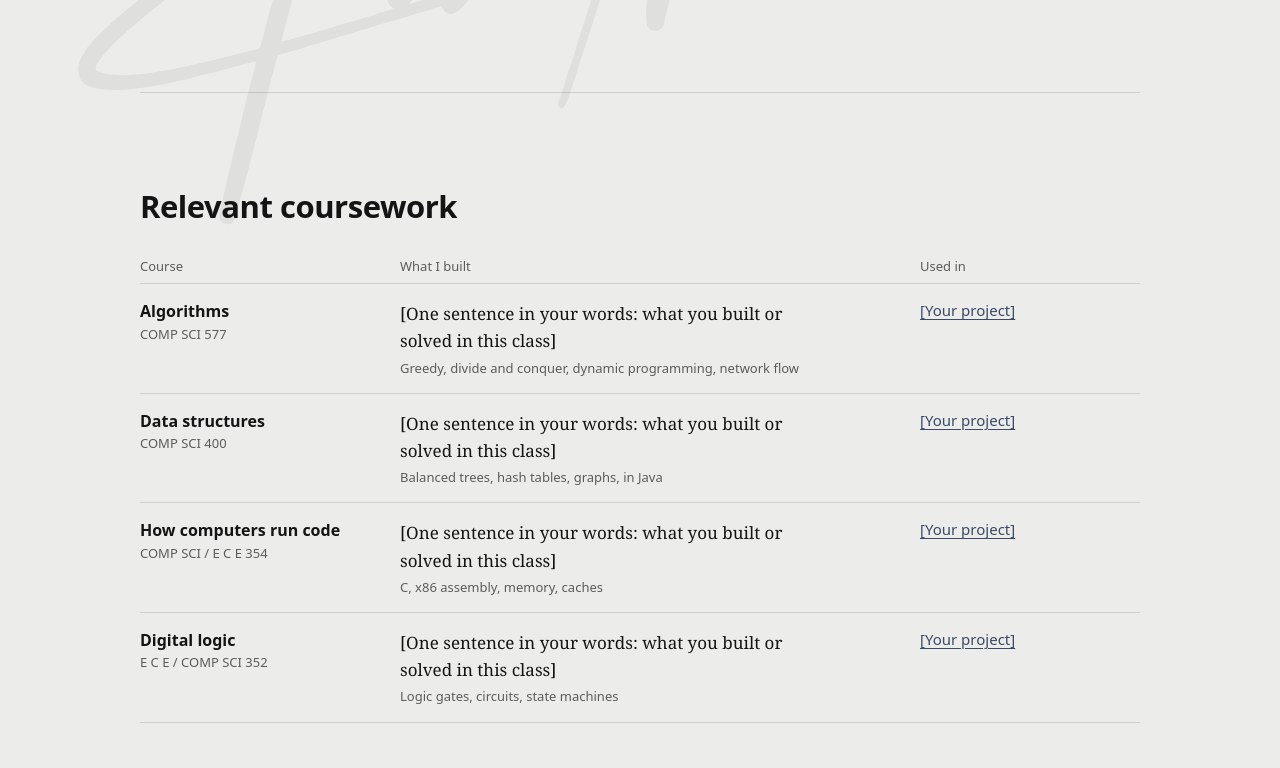
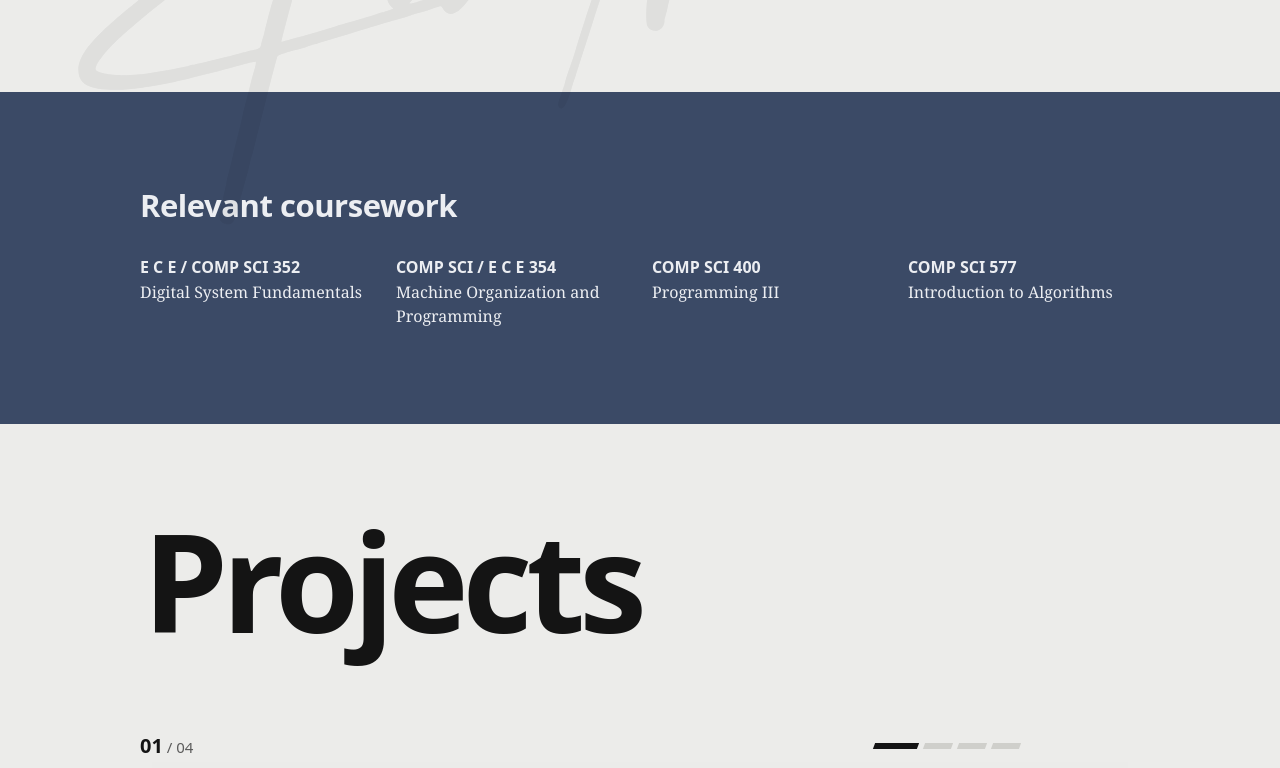
Before and after one commit to rohannuthi7/rohannuthi7.github.io, an Astro site: page / in a window 1280 px wide. Shown: the part 552-1320 px from the top of the page. Built offline with nearby package versions, Linux system fonts and the light colour scheme; Astro itself is replaced by a stand-in of ours.

Commit message:
Revert "Rebuild coursework as a table and unify section headings"
This reverts commit d7dbfea63e340ab5e5040ec1cf1f4c0e78426a4b.

```diff
--- a/src/components/ProjectDeck.astro
+++ b/src/components/ProjectDeck.astro
@@ -15,8 +15,8 @@ const { projects } = Astro.props;
 const pad = (n: number) => String(n).padStart(2, '0');
 ---
 <section id="projects" class="section deck" aria-labelledby="projects-title">
-  <div class="container">
-    <h2 id="projects-title" class="h2 section-title">Projects</h2>
+  <div class="container deck-head">
+    <h2 id="projects-title" class="deck-title">Projects</h2>
   </div>
   <div class="deck-container runway">
     <div class="stage">
--- a/src/data/coursework.ts
+++ b/src/data/coursework.ts
@@ -1,19 +1,6 @@
-// Courses shown on the home page, highest catalogue number first.
-//
-// `name` is the plain-English name; `number` is the catalogue listing.
-// `built` is one sentence, in Rohan's words, on what he built or solved in the
-// class. `project` is the slug of a project on this site that used the course
-// (a folder name under src/content/projects). Until either is filled in, the
-// page shows a bracketed placeholder. `term` is set only while a course is in
-// progress.
-export type Course = {
-  number: string;
-  name: string;
-  topics: string;
-  built?: string;
-  project?: string;
-  term?: string;
-};
+// Courses shown on the home page, lowest catalogue number first. `term` is
+// set only while a course is in progress.
+export type Course = { number: string; title: string; term?: string };
 
 /** "COMP SCI / E C E 354" -> 354 */
 export function catalogNumber(course: Course): number {
@@ -21,24 +8,8 @@ export function catalogNumber(course: Course): number {
 }
 
 export const coursework: Course[] = [
-  {
-    number: 'COMP SCI 577',
-    name: 'Algorithms',
-    topics: 'Greedy, divide and conquer, dynamic programming, network flow',
-  },
-  {
-    number: 'COMP SCI 400',
-    name: 'Data structures',
-    topics: 'Balanced trees, hash tables, graphs, in Java',
-  },
-  {
-    number: 'COMP SCI / E C E 354',
-    name: 'How computers run code',
-    topics: 'C, x86 assembly, memory, caches',
-  },
-  {
-    number: 'E C E / COMP SCI 352',
-    name: 'Digital logic',
-    topics: 'Logic gates, circuits, state machines',
-  },
+  { number: 'E C E / COMP SCI 352', title: 'Digital System Fundamentals' },
+  { number: 'COMP SCI / E C E 354', title: 'Machine Organization and Programming' },
+  { number: 'COMP SCI 400', title: 'Programming III' },
+  { number: 'COMP SCI 577', title: 'Introduction to Algorithms' },
 ];
--- a/src/pages/index.astro
+++ b/src/pages/index.astro
@@ -18,7 +18,7 @@ const experience = (await getCollection('experience')).sort(byStartDesc);
 // The signature again, large and faint behind the intro. Decorative: the
 // footer copy carries the accessible name.
 const watermark = signatureSvg.replace(/ role="img" aria-label="[^"]*" class="signature"/, ' aria-hidden="true" focusable="false" class="intro-signature"');
-const byNumber = (a: { number: string }, b: { number: string }) => catalogNumber(b) - catalogNumber(a);
+const byNumber = (a: { number: string }, b: { number: string }) => catalogNumber(a) - catalogNumber(b);
 ---
 <Base title={site.title} description={site.description} ogImage="/og/home.png" signature>
   <div class="intro">
@@ -51,34 +51,17 @@ const byNumber = (a: { number: string }, b: { number: string }) => catalogNumber
   </section>
   </div>
 
-  <section id="coursework" class="section section-ruled">
+  <section id="coursework" class="section section-case">
     <div class="container">
       <h2 class="h2 section-title">Relevant coursework</h2>
-      <table class="courses">
-        <thead>
-          <tr><th scope="col">Course</th><th scope="col">What I built</th><th scope="col">Used in</th></tr>
-        </thead>
-        <tbody>
-          {[...coursework].sort(byNumber).map((c) => {
-            const used = projects.find((p) => p.id === c.project);
-            return (
-              <tr>
-                <th scope="row" class="course-name">
-                  {c.name}
-                  <span class="course-num">{c.number}{c.term && ` (${c.term})`}</span>
-                </th>
-                <td class="course-built">
-                  <p>{c.built ?? '[One sentence in your words: what you built or solved in this class]'}</p>
-                  <p class="course-topics">{c.topics}</p>
-                </td>
-                <td class="course-used">
-                  {used ? <a href={`/projects/${used.id}`}>{used.data.title}</a> : <span class="todo-link">[Your project]</span>}
-                </td>
-              </tr>
-            );
-          })}
-        </tbody>
-      </table>
+      <ul class="courses">
+        {[...coursework].sort(byNumber).map((c) => (
+          <li class="course">
+            <span class="course-num">{c.number}</span>
+            <span class="course-title">{c.title}{c.term && <span class="kicker term">{c.term}</span>}</span>
+          </li>
+        ))}
+      </ul>
     </div>
   </section>
 
--- a/src/styles/site.css
+++ b/src/styles/site.css
@@ -73,19 +73,17 @@ h1, h2, h3 { text-wrap: balance; }
 @media (max-width: 720px) { .lrow { grid-template-columns: minmax(0, 1fr); } .lrow .kicker { padding-bottom: 8px; } }
 
 /* Section rhythm: every section after About has 96px above and below, the
-   h2, then 32px to content. Coursework sits on the page background
-   under a hairline; Skills keeps the tinted surface. */
+   h2, then 32px to content. Surfaces alternate page / tint / page; the
+   surface edge is the boundary, so there are no hairlines between sections. */
 .section { padding-top: var(--space-12); padding-bottom: var(--space-12); }
 .section-tint { background: var(--surface); --line: var(--surface-line); --img-border: var(--surface-line); }
-/* A section on the page background, set off from the one above by a hairline
-   the width of the content column. */
-.section-ruled { padding-top: 0; }
-.section-ruled > .container::before { content: ""; display: block; border-top: 1px solid var(--line); margin-bottom: var(--space-12); }
+/* Slate-blue surface, the same --case-bg as the project pages and card hover
+   bar. Text 7.7:1 and muted 5.4:1 on the light-mode blue (more in dark mode). */
+.section-case { background: var(--case-bg); color: var(--case-fg); --fg: var(--case-fg); --muted: #C3CAD6; --line: rgb(255 255 255 / 0.2); --img-border: transparent; }
 .section-title { margin-bottom: var(--space-4); }
 @media (max-width: 720px) {
   .section { padding-top: var(--space-8); padding-bottom: var(--space-8); }
   .section-title { margin-bottom: var(--space-3); }
-  .section-ruled > .container::before { margin-bottom: var(--space-8); }
 }
 
 /* About. The intro wraps the hero and About so the signature can sit behind
@@ -122,34 +120,21 @@ h1, h2, h3 { text-wrap: balance; }
 }
 @media (max-width: 480px) { .hero h1 { font-size: 40px; } .lede { font-size: 17px; } .h2 { font-size: 25px; } .body { font-size: 16px; } }
 
-/* Coursework: a three-column table. Course name and number, what was built
-   (serif, with the topics underneath), and the project that used it. */
-.courses { width: 100%; border-collapse: collapse; text-align: left; font-family: var(--font-sans); }
-.courses th, .courses td { padding: 16px 24px 16px 0; vertical-align: top; border-bottom: 1px solid var(--line); }
-.courses th:last-child, .courses td:last-child { padding-right: 0; }
-.courses thead th { padding-top: 0; padding-bottom: 8px; font-size: 13px; line-height: 1.4; font-weight: 400; color: var(--muted); }
-.course-name { width: 26%; font-size: 16px; line-height: 1.4; font-weight: 600; }
-.course-num { display: block; margin-top: 2px; font-size: 13px; font-weight: 400; color: var(--muted); }
-.course-built p:first-child { font-family: var(--font-serif); font-size: 17px; line-height: 1.6; max-width: 46ch; text-wrap: pretty; }
-.course-topics { margin-top: 4px; font-size: 13px; line-height: 1.4; color: var(--muted); }
-.course-used { width: 22%; font-size: 15px; line-height: 1.4; }
-.todo-link { color: var(--accent); text-decoration: underline; text-underline-offset: 3px; }
-/* Phones: each course stacks into one block; the column heads are kept for
-   screen readers only. */
-@media (max-width: 720px) {
-  .courses, .courses tbody, .courses tr, .courses th, .courses td { display: block; width: auto; }
-  .courses thead { position: absolute; width: 1px; height: 1px; overflow: hidden; clip-path: inset(50%); white-space: nowrap; }
-  .courses tbody tr { padding: 16px 0; border-bottom: 1px solid var(--line); }
-  .courses tbody tr:first-child { border-top: 1px solid var(--line); }
-  .courses tbody th, .courses tbody td { padding: 0; border: 0; }
-  .course-built, .course-used { margin-top: 8px; }
-}
+/* Coursework: a short list, lowest catalogue number first. */
+.courses { display: grid; grid-template-columns: repeat(4, minmax(0, 1fr)); gap: 24px; }
+.course { display: flex; flex-direction: column; gap: 2px; }
+.course-num { font-size: 16px; line-height: 1.4; font-weight: 600; }
+.course-title { font-family: var(--font-serif); font-size: 16px; line-height: 1.5; }
+.course-title .term { margin-left: 6px; white-space: nowrap; }
+@media (max-width: 720px) { .courses { grid-template-columns: repeat(2, minmax(0, 1fr)); } }
 
 /* Projects: pinned card deck. The sticky stage holds the card box in the
    viewport while the runway (one 100vh segment per card) scrolls under it.
    Each card reads its distance from the front, --d, and positions itself. */
 .deck { padding-bottom: 0; }
-/* Header: the same h2 as every other section. */
+/* Header: the section's oversized title. */
+.deck-head { display: flex; justify-content: space-between; align-items: flex-end; gap: 24px; margin-bottom: var(--space-6); }
+.deck-title { font-size: clamp(64px, 11vw, 136px); line-height: 0.9; letter-spacing: -0.045em; font-weight: 750; padding: 0 0.12em 0.04em 0.02em; }
 /* The card's left edge lines up with the content column; the 140px right
    padding leaves room for three 40px stack slivers to overhang the column. */
 .deck-container { width: min(100%, calc(var(--container) + 120px)); margin-left: max(0px, calc((100% - var(--container)) / 2)); padding: 0 140px 0 20px; }
@@ -270,6 +255,7 @@ h1, h2, h3 { text-wrap: balance; }
   .deck .cardbox { height: auto; display: flex; flex-direction: column; gap: 24px; }
   .deck .card, .deck:not([data-js]) .card { position: relative; inset: auto; transform: none; opacity: 1; }
   .deck .card-back, .deck .deck-panel, .deck .deck-now { display: none; }
+  .deck-head { flex-direction: column; align-items: flex-start; gap: 12px; margin-bottom: var(--space-4); }
   /* Phones: no hover, so show the first photo whole, at its own shape. */
   .strip, .deck:not([data-js]) .strip { flex: 0 0 auto; height: auto; container-type: normal; }
   .frame:not(:first-child) { display: none; }
```
